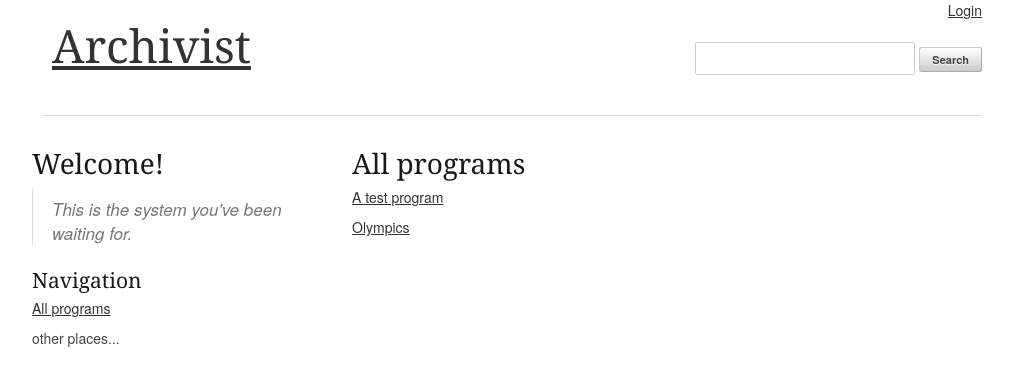
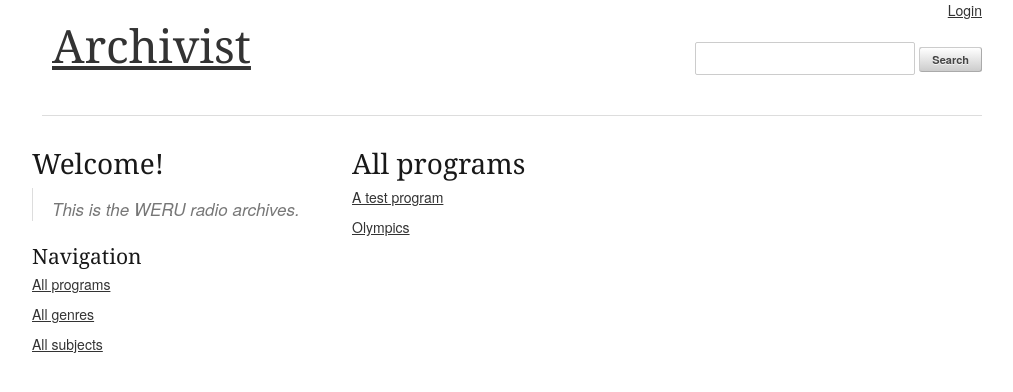
Before and after one commit to jeremymason/Archivist, a Django app: page / in a window 1280 px wide. Shown: the top 392 px of the page, without its empty margins (128-1141 px from the left). Run offline with Django 3.2, Linux system fonts and the light colour scheme; data comes from the database, SQL or seed files in the repository; parts of the project's set-up code (start-up, migrations or seed data) failed here and were passed over; some libraries are stand-ins or nearby versions.

Commit message:
synch with production

```diff
--- a/archivist/templates/skeleton.html
+++ b/archivist/templates/skeleton.html
@@ -51,11 +51,12 @@
 		</div>
 		<div class="alpha one-third column">
 			<h3>Welcome!</h3>
-			<blockquote>This is the system you've been waiting for.</blockquote>
+			<blockquote>This is the WERU radio archives.</blockquote>
 			<h4>Navigation</h4>
 			<ul>
 				<li><a href="/">All programs</a></li>
-				<li>other places...</li>
+				<li><a href="/genres/">All genres</a></li>
+				<li><a href="/subjects/">All subjects</a></li>
 			</ul>
 		</div>
 
--- a/archivist/urls.py
+++ b/archivist/urls.py
@@ -5,6 +5,8 @@ admin.autodiscover()
 urlpatterns = patterns('',
     # url(r'^myapp/', include('myapp.urls')),
     (r'^programs/$', 'web.views.programs'),
+    (r'^genres/$', 'web.views.genres'),
+    (r'^subjects/$', 'web.views.subjects'),
     (r'^program/(?P<program_id>\d+)/$', 'web.views.program'),
     url(r'^admin/doc/', include('django.contrib.admindocs.urls')),
     url(r'^admin/', include(admin.site.urls)),
--- a/archivist/web/admin.py
+++ b/archivist/web/admin.py
@@ -31,9 +31,10 @@ class ProgramParticipantInline(admin.TabularInline):
 
 class ProgramAdmin(admin.ModelAdmin):
     inlines = (ProgramParticipantInline,)
-    list_display = ('title', 'description', 'duration')
+    list_display = ('title', 'description', 'program_genres', 'program_subjects')
     search_fields = ('title', 'description')
-    list_filter = ('title',)
+    list_filter = ('genres','subjects',)
+    list_per_page = 25
 
 
 admin.site.register(Program, ProgramAdmin)
--- a/archivist/web/models.py
+++ b/archivist/web/models.py
@@ -157,6 +157,12 @@ class Program(Model):
     def __unicode__(self):
         return self.title
 
+    def program_subjects(self):
+        return ", ".join([x.subject for x in self.subjects.all()])
+
+    def program_genres(self):
+        return ", ".join([x.genre for x in self.genres.all()])
+
     class Meta:
         ordering= ['title']
 
--- a/archivist/web/views.py
+++ b/archivist/web/views.py
@@ -1,5 +1,5 @@
 from django.template import RequestContext, loader
-from web.models import Program
+from web.models import Program, Genre, Subject
 from django.http import HttpResponse
 
 def index(request):
@@ -10,6 +10,29 @@ def index(request):
 		})
 	return HttpResponse(t.render(c))
 
+
+def genres(request):
+	t = loader.get_template('display.html')
+	items = Genre.objects.all()
+	items = [x.genre for x in items]
+	c = RequestContext(request, {
+		'item_name': "Genres",
+		'items': items,
+		})
+	return HttpResponse(t.render(c))
+
+
+def subjects(request):
+	t = loader.get_template('display.html')
+	items = Subject.objects.all()
+	items = [x.subject for x in items]
+	c = RequestContext(request, {
+		'item_name': "Subjects",
+		'items': items,
+		})
+	return HttpResponse(t.render(c))
+
+
 def programs(request):
 	t = loader.get_template('programs.html')
 	programs = Program.objects.all()
@@ -18,6 +41,7 @@ def programs(request):
 		})
 	return HttpResponse(t.render(c))
 
+
 def program(request, program_id):
 	t = loader.get_template('program.html')
 	program = Program.objects.get(id__exact=program_id)
```
Also changed, not shown: 5 other files.
